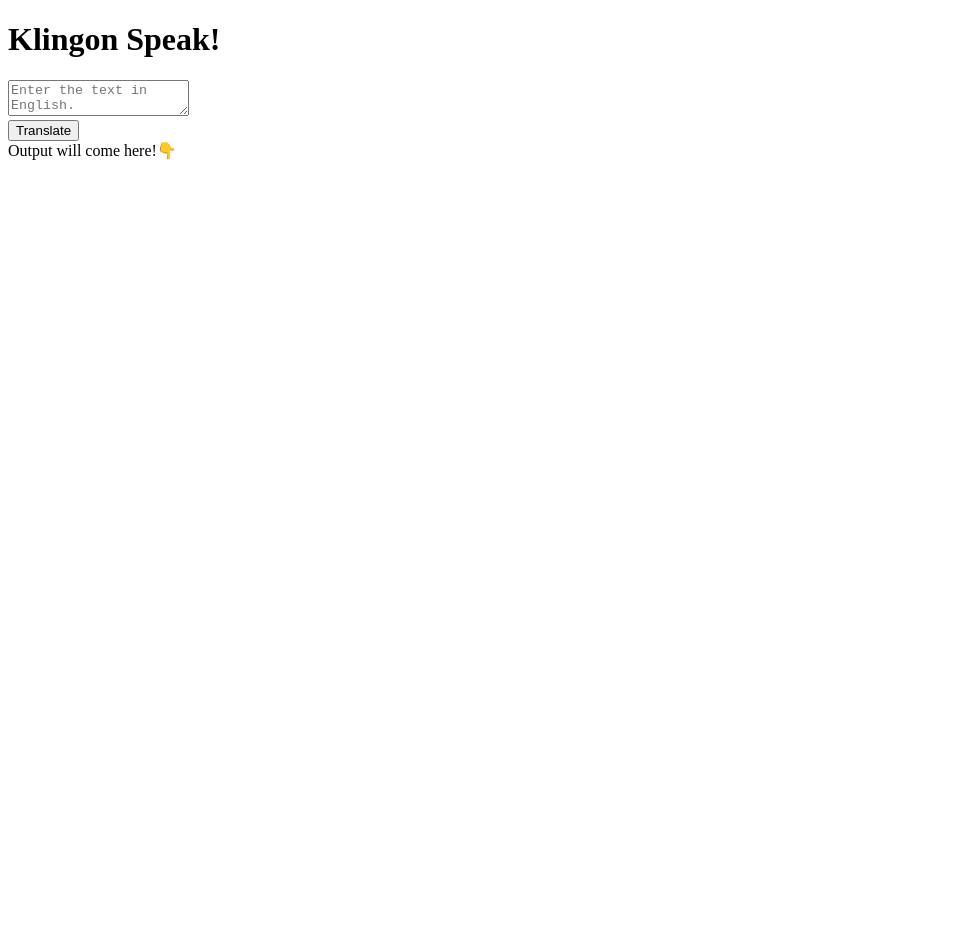
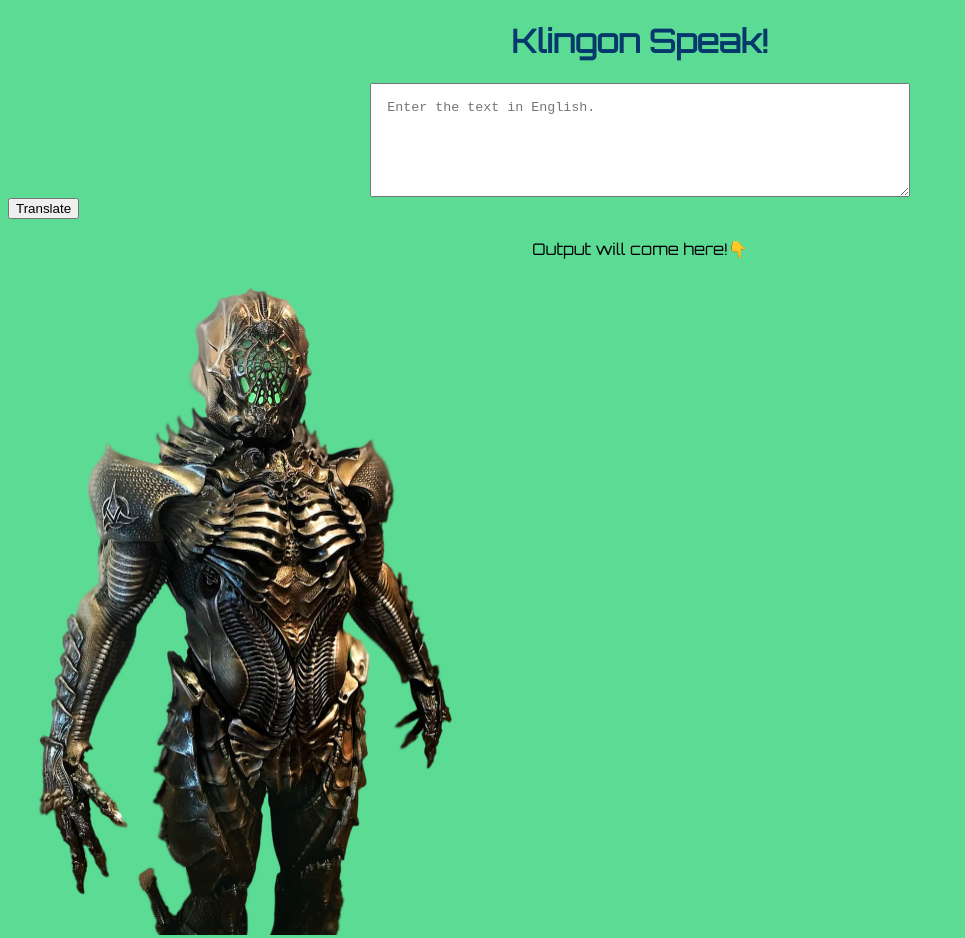
Before and after one commit to Ankitv003/Klingon-Speak, a plain HTML site: page index.html in a window 1280 px wide. Shown: the top 938 px of the page, without its empty margins (0-965 px from the left). Before the commit the page ends 800 px from the top, so only its background shows below. Drawn offline with Linux system fonts and the light colour scheme; a web font is replaced by a local one.

Commit message:
added style to the project

```diff
--- a/index.html
+++ b/index.html
@@ -1,5 +1,6 @@
 <!DOCTYPE html>
 <html lang="en">
+
 <head>
     <meta charset="UTF-8">
     <meta http-equiv="X-UA-Compatible" content="IE=edge">
@@ -9,13 +10,23 @@
 </head>
 
 <body>
-    <h1>Klingon Speak!</h1>
-    <div>
+    <h1 class="heading1">Klingon Speak!</h1>
+    <div class="div1">
         <textarea placeholder="Enter the text in English."></textarea>
     </div>
-    <button>Translate</button>
-    <div>Output will come here!👇
+    <div class="div-btn">
+        <button>Translate</button>
 
     </div>
+    <br>
+    <div class="div2">Output will come here!👇
+
+    </div>
+    <br>
+    <img class="klingon" src="images/klingon.png" alt="klingon-img">
+    <br>
+    <img class="live-long" src="images/live-long.png" alt="live-long-img">
+
 </body>
+
 </html>
--- a/styles.css
+++ b/styles.css
@@ -0,0 +1,54 @@
+@import url('https://fonts.googleapis.com/css2?family=Henny+Penny&family=Orbitron&display=swap');
+
+
+:root{
+    --primary-color: #5CDB95;
+    --dark-blue: #05386B;
+}
+
+
+body{
+    font-family: 'Henny Penny', cursive;
+    font-family: 'Orbitron', sans-serif;
+    background-color: var(--primary-color);
+}
+
+.heading1{
+    color: var(--dark-blue) ;
+    text-align: center;
+}
+.div1{
+    text-align: center;
+}
+
+textarea {
+    width: 40%;
+    height: 10vh;
+    display: block;
+    margin: 1rem;
+    padding: 1rem;
+    margin: auto;
+
+}
+/*images*/
+
+.klingon{
+        max-width: 500px;
+        margin: auto;
+        float: left;
+}
+
+.live-long{
+    max-width: 500px;
+    margin: auto;
+    padding-left:800px;
+    float: right ;
+}
+
+
+.div-button{
+   text-align: center;
+}
+.div2{
+ text-align: center;
+}
```
Also changed, not shown: images/klingon.png (added), images/live-long.png (added), images/star-trek.png (added).
